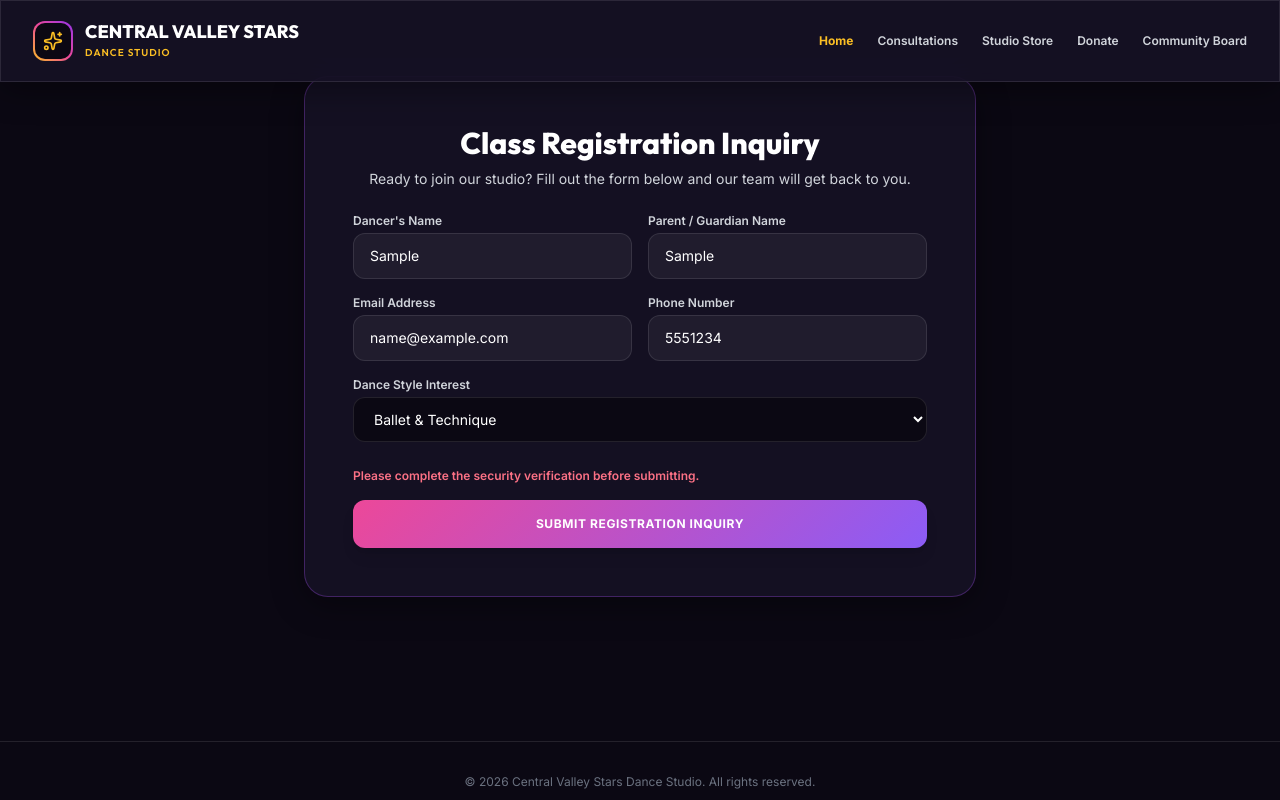
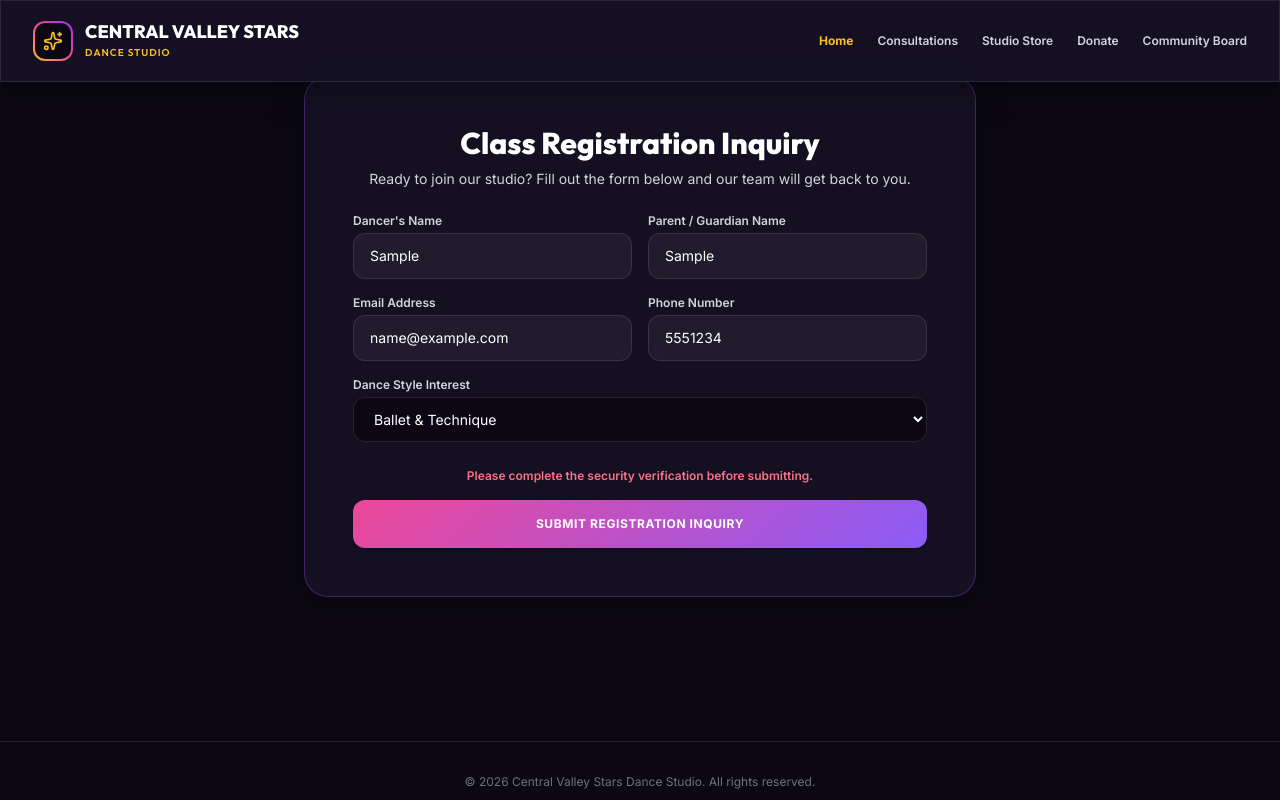
Before and after one commit to fab41989-netizen/centralvalleystars.github.io, a plain HTML site: page index.html in a window 1280 px wide. Both pictures are taken after typing "Sample", "Sample", "name@example.com", "5551234" into the empty fields and a click on the button "SUBMIT REGISTRATION INQUIRY". Shown: the part 956-1756 px from the top of the page. Drawn offline with nearby package versions, Linux system fonts and the light colour scheme; no server answers.

Commit message:
Add files via upload

```diff
--- a/index.html
+++ b/index.html
@@ -138,12 +138,12 @@
                 </div>
 
                 <!-- Cloudflare Turnstile Captcha Widget -->
-                <div class="pt-1">
-                    <div class="cf-turnstile" data-sitekey="0x4AAAAAAGBLiOGaGdFog41K" data-theme="dark"></div>
-                    <p id="captcha-error" class="hidden text-rose-400 text-xs mt-1.5 font-semibold">
-                        Please complete the security verification before submitting.
-                    </p>
-                </div>
+				<div class="pt-1 flex flex-col items-center justify-center">
+					<div class="cf-turnstile" data-sitekey="0x4AAAAAAGBLiOGaGdFog41K" data-theme="dark"></div>
+					<p id="captcha-error" class="hidden text-rose-400 text-xs mt-1.5 font-semibold text-center">
+						Please complete the security verification before submitting.
+					</p>
+				</div>
 
                 <button type="submit" id="inquiry-submit-btn" class="w-full py-4 rounded-xl gradient-btn text-white text-xs font-bold uppercase tracking-wider shadow-lg">
                     Submit Registration Inquiry
```
